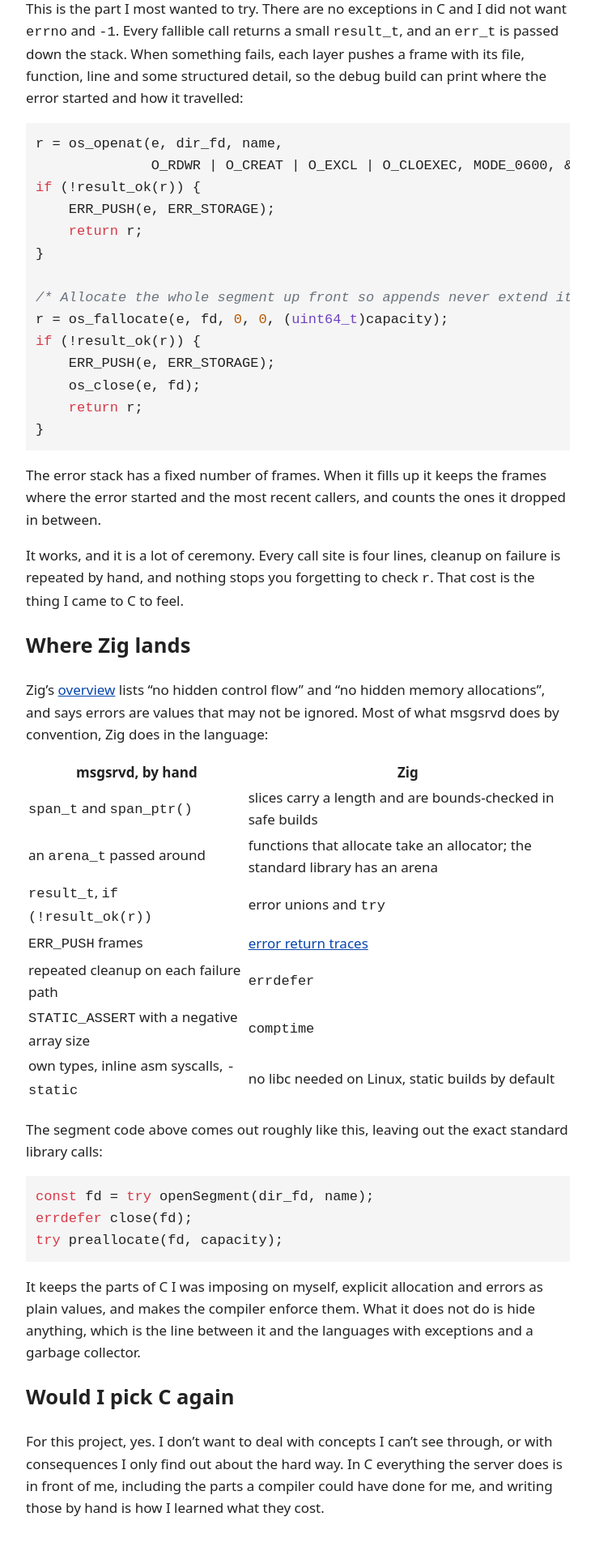
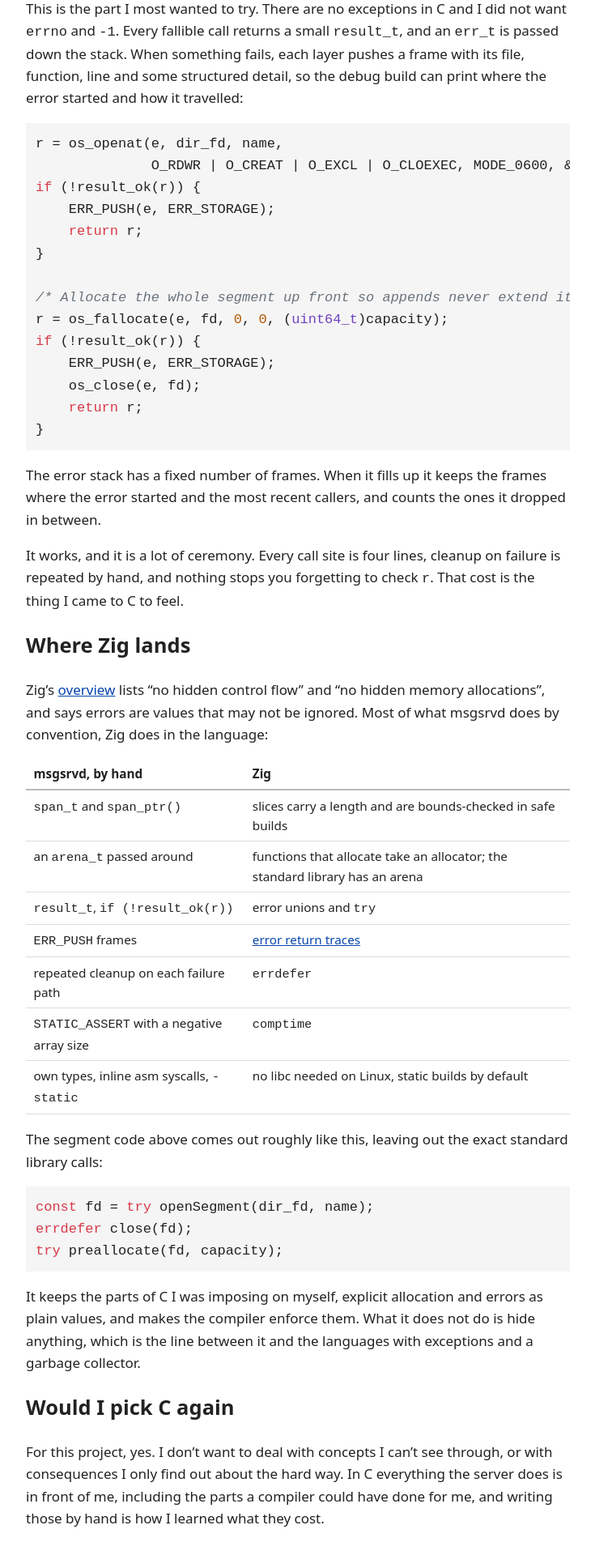
Before and after one commit to suzen-net/z, a Jekyll site: the page built from _posts/2026-11-02-c-with-rules.md, in a window 1280 px wide. Shown: the part 2957-4877 px from the top of the page at 81% size, without its empty margins (272-1007 px from the left). Built offline with Jekyll 4.4.1, drawn with Linux system fonts in a browser that asks for light colours.

Commit message:
site: style tables

```diff
--- a/_layouts/default.html
+++ b/_layouts/default.html
@@ -21,6 +21,9 @@
   @media (max-width: 480px) { .intro { flex-direction: column; } }
   .date { color: #666; font-size: 0.9em; }
   pre { overflow-x: auto; background: #f5f5f5; padding: 0.75rem; }
+  table { border-collapse: collapse; width: 100%; font-size: 0.9em; display: block; overflow-x: auto; }
+  th, td { text-align: left; vertical-align: top; padding: 0.4rem 0.6rem; border-bottom: 1px solid #ddd; }
+  th { border-bottom: 2px solid #bbb; }
   .highlight .c, .highlight .cm, .highlight .c1, .highlight .cs { color: #6a737d; font-style: italic; }
   .highlight .cp { color: #d73a49; }
   .highlight .k, .highlight .kr, .highlight .kd, .highlight .kn, .highlight .kc { color: #d73a49; }
@@ -33,6 +36,8 @@
     a { color: #8ab4f8; }
     .date { color: #999; }
     pre { background: #1d1d1d; }
+    th, td { border-bottom-color: #333; }
+    th { border-bottom-color: #555; }
     .highlight .c, .highlight .cm, .highlight .c1, .highlight .cs { color: #8b949e; }
     .highlight .cp, .highlight .k, .highlight .kr, .highlight .kd, .highlight .kn, .highlight .kc { color: #ff7b72; }
     .highlight .kt, .highlight .nb { color: #d2a8ff; }
```
